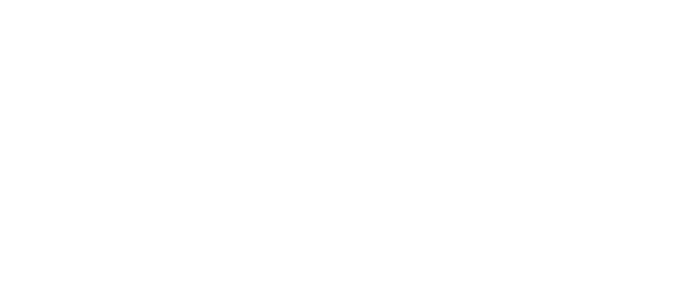
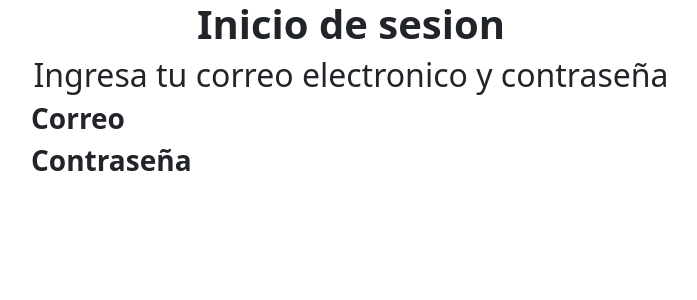
Before and after one commit to fabian994/pbay, a Django app: page / in a window 1280 px wide. Before the commit the part shown is empty. Shown: the top 300 px of the page, without its empty margins (289-986 px from the left). Run offline with Django 4.2, Linux system fonts and the light colour scheme; some libraries are stand-ins or nearby versions.

Commit message:
Ejemplo login

```diff
--- a/pBay/loginSignup/static/styles/style.css
+++ b/pBay/loginSignup/static/styles/style.css
@@ -0,0 +1,18 @@
+.Title{
+    font-weight: bold;
+}
+
+.Subtitle{
+    font-weight: lighter;
+}
+
+.Description{
+    font-weight: bold;
+
+}
+
+.Container{
+    margin: 0 auto;
+    width: 50%;
+
+}
--- a/pBay/loginSignup/templates/login.html
+++ b/pBay/loginSignup/templates/login.html
@@ -3,6 +3,11 @@
 {% block content %}
 
   {% load static %}
+
+
+
+
+
   <!DOCTYPE html>
   <html lang="en">
     <head>
@@ -11,10 +16,20 @@
       <meta name="viewport" content="width=device-width, initial-scale=1.0" />
       <title>Login</title>
       <link rel="stylesheet" href="{% static 'styles/style.css' %}" />
+      {% load bootstrap5 %}
+        {% bootstrap_css %}
+        {% bootstrap_javascript %}
     </head>
     <body>
+        <main >
+            <h1 class = "text-center Title">Inicio de sesion</h1>
+            <h2 class = "text-center Subtitle">Ingresa tu correo electronico y contraseña</h2>
+            <div class ="Container">
+                <h3 class = "text-left Description">Correo</h3>
+                <h3 class = "text-left Description">Contraseña</h3>
+            </div>
 
-
+        </main>
       </body>
     </html>
 {% endblock %}
--- a/pBay/pBay/settings.py
+++ b/pBay/pBay/settings.py
@@ -38,7 +38,11 @@
     'django.contrib.messages',
     'django.contrib.staticfiles',
     'sample',
-    'loginSignup'
+    'loginSignup',
+    'bootstrap5',
+    'jquery',
+    'crispy_forms',
+    'crispy_bootstrap5',
 ]
 
 MIDDLEWARE = [
```
Also changed, not shown: pBay/loginSignup/static/assets/pbay_bgblank.png (added), pBay/loginSignup/static/assets/style.css (deleted).
